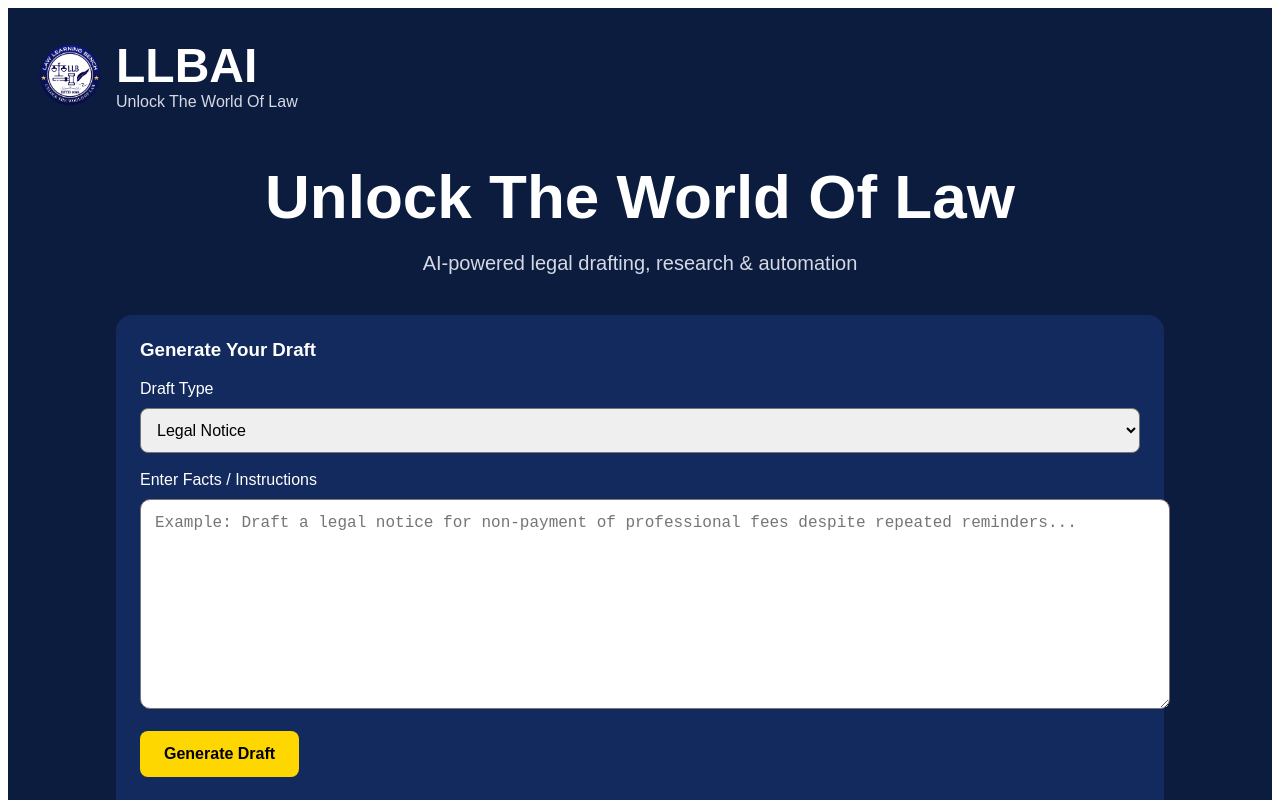
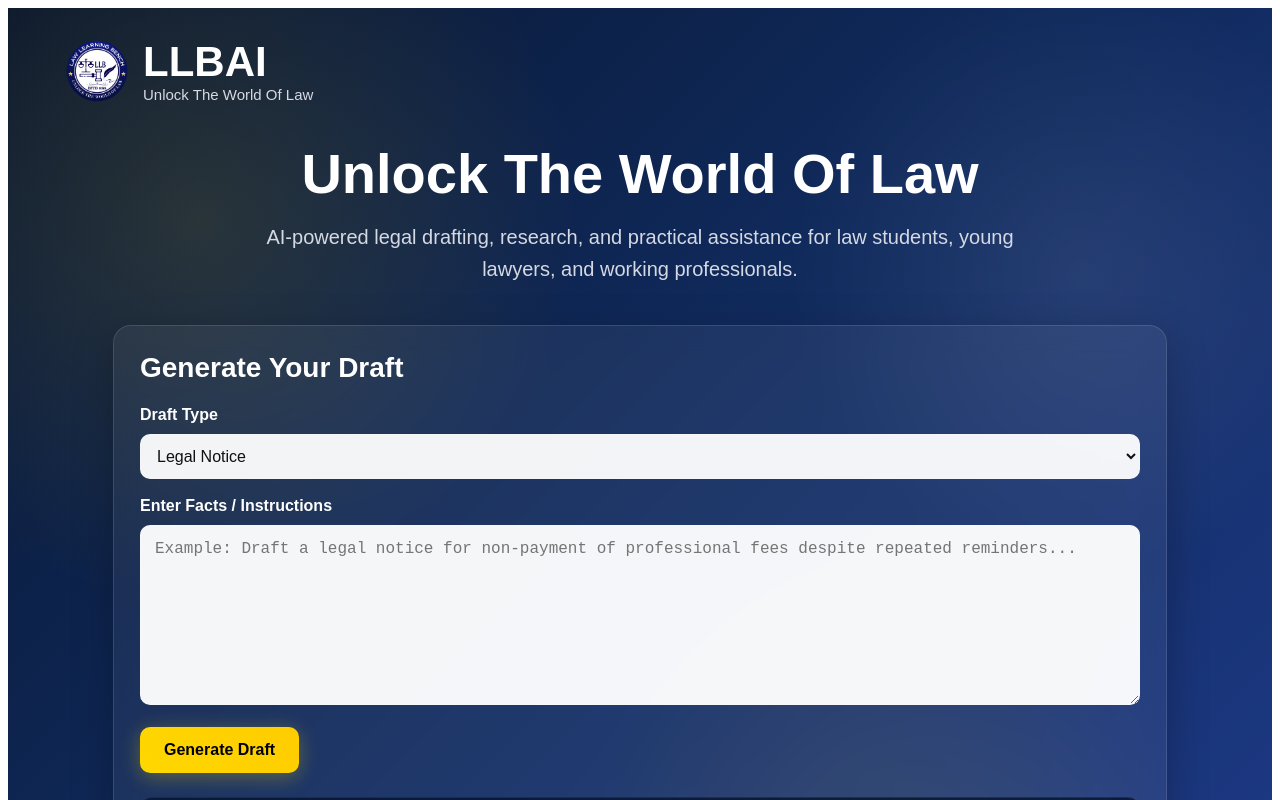
Before and after one commit to hritikypandey13-afk/llbai, a Next.js app: page / in a window 1280 px wide. Shown: the top 800 px of the page. Built offline with nearby package versions, Linux system fonts and the light colour scheme.

Commit message:
Update page.js

```diff
--- a/app/page.js
+++ b/app/page.js
@@ -46,30 +46,74 @@ export default function Home() {
     <main
       style={{
         fontFamily: "Arial, sans-serif",
-        background: "#0b1c3f",
+        background: "linear-gradient(135deg, #08162f 0%, #102a5c 45%, #1f3b8a 100%)",
         color: "white",
         minHeight: "100vh",
-        padding: "30px",
+        padding: "30px 20px",
+        position: "relative",
+        overflow: "hidden",
       }}
     >
-      <div style={{ display: "flex", alignItems: "center", gap: "14px" }}>
+      <div
+        style={{
+          position: "absolute",
+          inset: 0,
+          background:
+            "radial-gradient(circle at 15% 20%, rgba(255,215,0,0.12), transparent 28%), radial-gradient(circle at 85% 25%, rgba(255,255,255,0.08), transparent 22%), radial-gradient(circle at 70% 80%, rgba(255,215,0,0.08), transparent 25%)",
+          pointerEvents: "none",
+        }}
+      />
+
+      <div
+        style={{
+          maxWidth: "1150px",
+          margin: "0 auto",
+          position: "relative",
+          zIndex: 1,
+        }}
+      >
+        <div
+          style={{
+            display: "flex",
+            alignItems: "center",
+            gap: "14px",
+            marginBottom: "30px",
+          }}
+        >
           <img
             src="/llb-logo.png"
             alt="LLBAI Logo"
             style={{ width: "64px", height: "64px", objectFit: "contain" }}
           />
           <div>
-          <h2 style={{ margin: 0, fontSize: "48px" }}>LLBAI</h2>
-          <p style={{ margin: 0, color: "#d5d9e3" }}>Unlock The World Of Law</p>
+            <h2 style={{ margin: 0, fontSize: "42px" }}>LLBAI</h2>
+            <p style={{ margin: 0, color: "#d5d9e3", fontSize: "15px" }}>
+              Unlock The World Of Law
+            </p>
           </div>
         </div>
 
-      <div style={{ textAlign: "center", marginTop: "50px" }}>
-        <h1 style={{ fontSize: "62px", marginBottom: "16px" }}>
+        <div style={{ textAlign: "center", marginTop: "40px", marginBottom: "40px" }}>
+          <h1
+            style={{
+              fontSize: "56px",
+              marginBottom: "16px",
+              lineHeight: 1.1,
+            }}
+          >
             Unlock The World Of Law
           </h1>
-        <p style={{ fontSize: "20px", color: "#d5d9e3" }}>
-          AI-powered legal drafting, research & automation
+          <p
+            style={{
+              fontSize: "20px",
+              color: "#d5d9e3",
+              maxWidth: "760px",
+              margin: "0 auto",
+              lineHeight: 1.6,
+            }}
+          >
+            AI-powered legal drafting, research, and practical assistance for
+            law students, young lawyers, and working professionals.
           </p>
         </div>
 
@@ -77,14 +121,19 @@ export default function Home() {
           style={{
             maxWidth: "1000px",
             margin: "40px auto 0",
-          background: "#132a5e",
-          borderRadius: "16px",
-          padding: "24px",
+            background: "rgba(255,255,255,0.06)",
+            backdropFilter: "blur(12px)",
+            border: "1px solid rgba(255,255,255,0.12)",
+            borderRadius: "18px",
+            padding: "26px",
+            boxShadow: "0 12px 40px rgba(0,0,0,0.25)",
           }}
         >
-        <h3 style={{ marginTop: 0 }}>Generate Your Draft</h3>
+          <h3 style={{ marginTop: 0, fontSize: "28px", marginBottom: "22px" }}>
+            Generate Your Draft
+          </h3>
 
-        <label style={{ display: "block", marginBottom: "10px" }}>
+          <label style={{ display: "block", marginBottom: "10px", fontWeight: 600 }}>
             Draft Type
           </label>
           <select
@@ -93,9 +142,12 @@ export default function Home() {
             style={{
               width: "100%",
               padding: "12px",
-            borderRadius: "8px",
+              borderRadius: "10px",
               marginBottom: "18px",
               fontSize: "16px",
+              border: "1px solid rgba(255,255,255,0.15)",
+              background: "rgba(255,255,255,0.95)",
+              color: "#111",
             }}
           >
             <option>Legal Notice</option>
@@ -105,7 +157,7 @@ export default function Home() {
             <option>Bail Application</option>
           </select>
 
-        <label style={{ display: "block", marginBottom: "10px" }}>
+          <label style={{ display: "block", marginBottom: "10px", fontWeight: 600 }}>
             Enter Facts / Instructions
           </label>
           <textarea
@@ -120,6 +172,10 @@ export default function Home() {
               fontSize: "16px",
               resize: "vertical",
               marginBottom: "18px",
+              border: "1px solid rgba(255,255,255,0.15)",
+              background: "rgba(255,255,255,0.96)",
+              color: "#111",
+              boxSizing: "border-box",
             }}
           />
 
@@ -127,10 +183,11 @@ export default function Home() {
             onClick={generateDraft}
             style={{
               padding: "14px 24px",
-            background: "#FFD700",
+              background: "linear-gradient(45deg, #FFD700, #ffcc00)",
+              boxShadow: "0 4px 20px rgba(255,215,0,0.3)",
               color: "#000",
               border: "none",
-            borderRadius: "8px",
+              borderRadius: "10px",
               cursor: "pointer",
               fontWeight: "bold",
               fontSize: "16px",
@@ -142,17 +199,19 @@ export default function Home() {
           <div
             style={{
               marginTop: "24px",
-            background: "#0f2149",
+              background: "rgba(7, 20, 46, 0.82)",
               padding: "18px",
               borderRadius: "12px",
               whiteSpace: "pre-wrap",
-            lineHeight: 1.6,
-            minHeight: "160px",
+              lineHeight: 1.7,
+              minHeight: "180px",
+              border: "1px solid rgba(255,255,255,0.08)",
             }}
           >
             {result || "Your generated draft will appear here."}
           </div>
         </div>
+      </div>
     </main>
   );
 }
```
Lines whose indentation alone changed are shown as unchanged.
